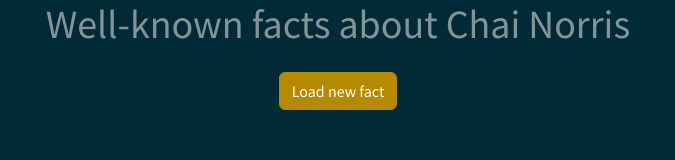
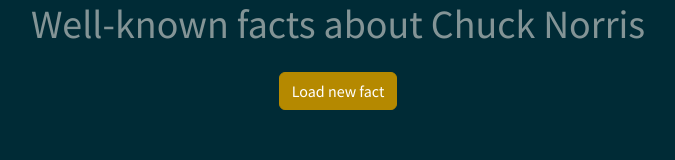
Before and after one commit to SlavZhelehanov/facts-about-Chuck-Norris, a plain HTML site: page Chuck Norris.html in a window 1280 px wide. Shown: the whole page, without its empty margins (302-977 px from the left). Drawn offline with nearby package versions, Linux system fonts and the light colour scheme.

Commit message:
Fix the title

```diff
--- a/Chuck Norris.html
+++ b/Chuck Norris.html
@@ -11,7 +11,7 @@
 
 <body>
     <div class="container d-flex justify-content-center">
-        <h1>Well-known facts about Chai Norris</h1>
+        <h1>Well-known facts about Chuck Norris</h1>
     </div>
     <table class="table table-hover text-center">
         <tbody id="value">
```
